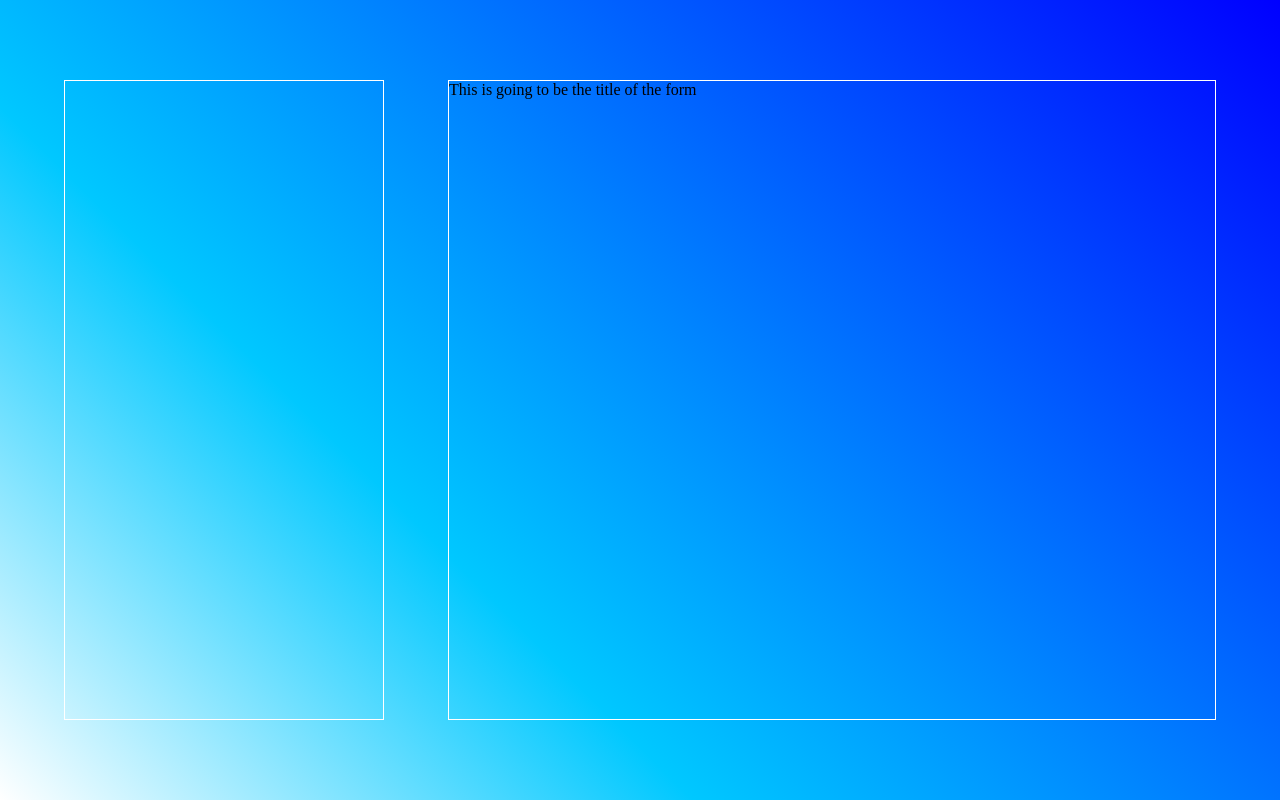
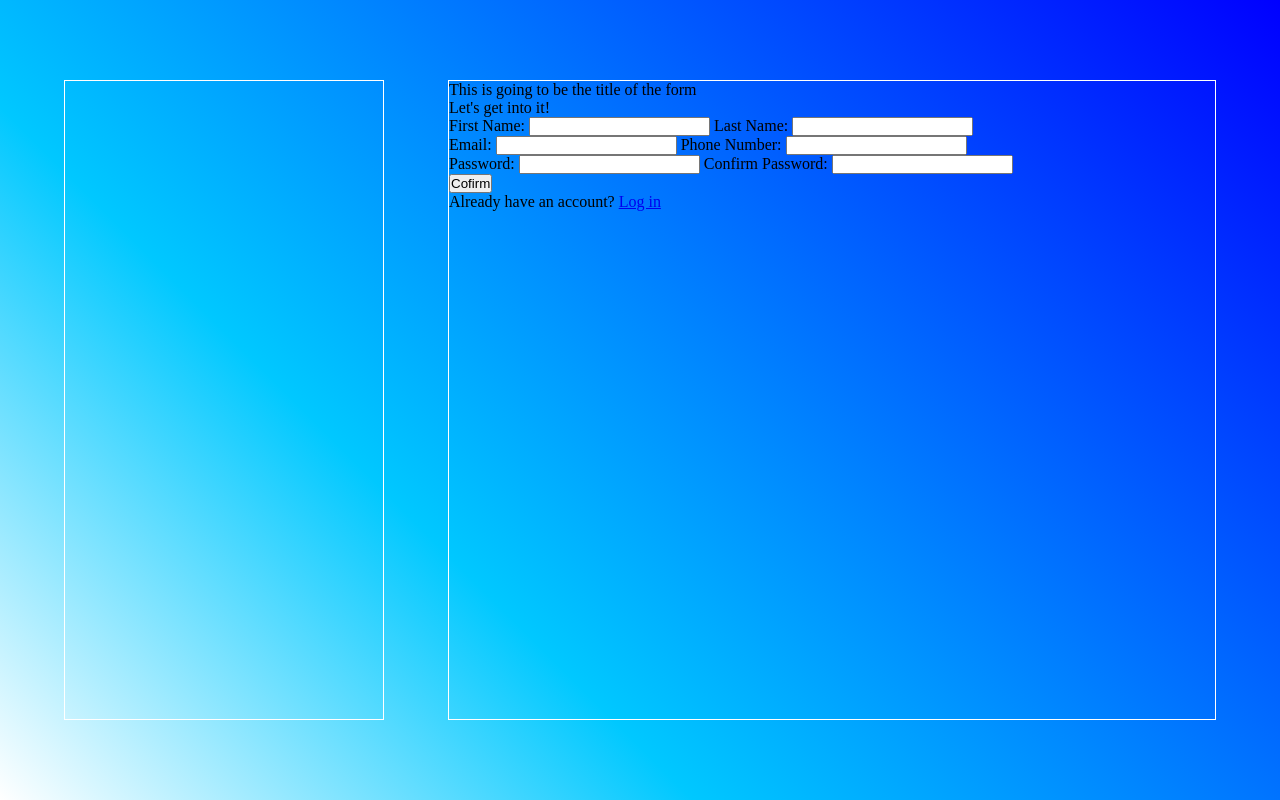
Before and after one commit to Loupo5/sign-up-form, a plain HTML site: page index.html in a window 1280 px wide. Drawn offline with Linux system fonts and the light colour scheme.

Commit message:
Make the form HTML loadout

```diff
--- a/index.html
+++ b/index.html
@@ -13,6 +13,35 @@
     <div class="right-section">
         <form>
             <p>This is going to be the title of the form</p>
+            <div class="form">
+                <p>
+                    Let's get into it!
+                </p>
+                <div class="form-row">
+                    <label for="fname">First Name:</label>
+                    <input type="text" id="fname" name="user_first_name">
+                    <label for="lname">Last Name:</label>
+                    <input type="text" id="lname" name="user_last_name">
+                </div>
+                <div class="form-row">
+                    <label for="email">Email:</label>
+                    <input type="email" id="email" name="user_email">
+                    <label for="phone">Phone Number:</label>
+                    <input type="tel" id="phone" name="user_phone_num">
+                </div>
+                <div class="form-row">
+                    <label for="pswd">Password:</label>
+                    <input type="password" id="pswd" name="user_password">
+                    <label for="confirm-pswd">Confirm Password:</label>
+                    <input type="password" id="confirm-pswd" name="user__confirm_password">
+                </div>
+            </div>
+            <div class="button">
+                <button type="submit">Cofirm</button>
+            </div>
+            <div class="logged-in">
+                <p>Already have an account? <a href="#">Log in</a></p>
+            </div>
 
         </form>
     </div>
--- a/style.css
+++ b/style.css
@@ -17,7 +17,6 @@ body {
 .left-section {
     width: 25%;
     border: 1px solid white;
-    position: absolute;
     height: 80%;
     margin-left: 5%;
 }
```
